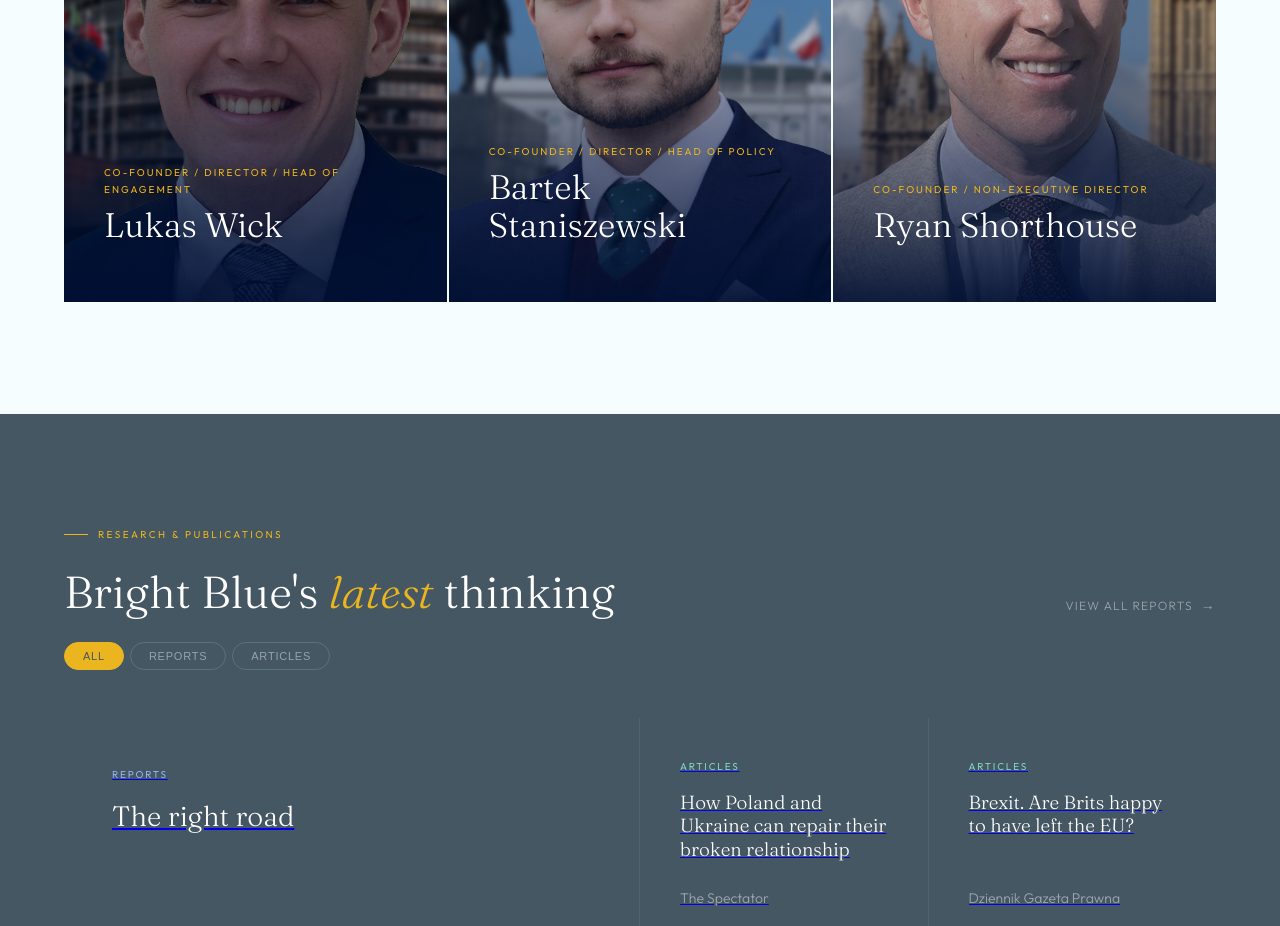
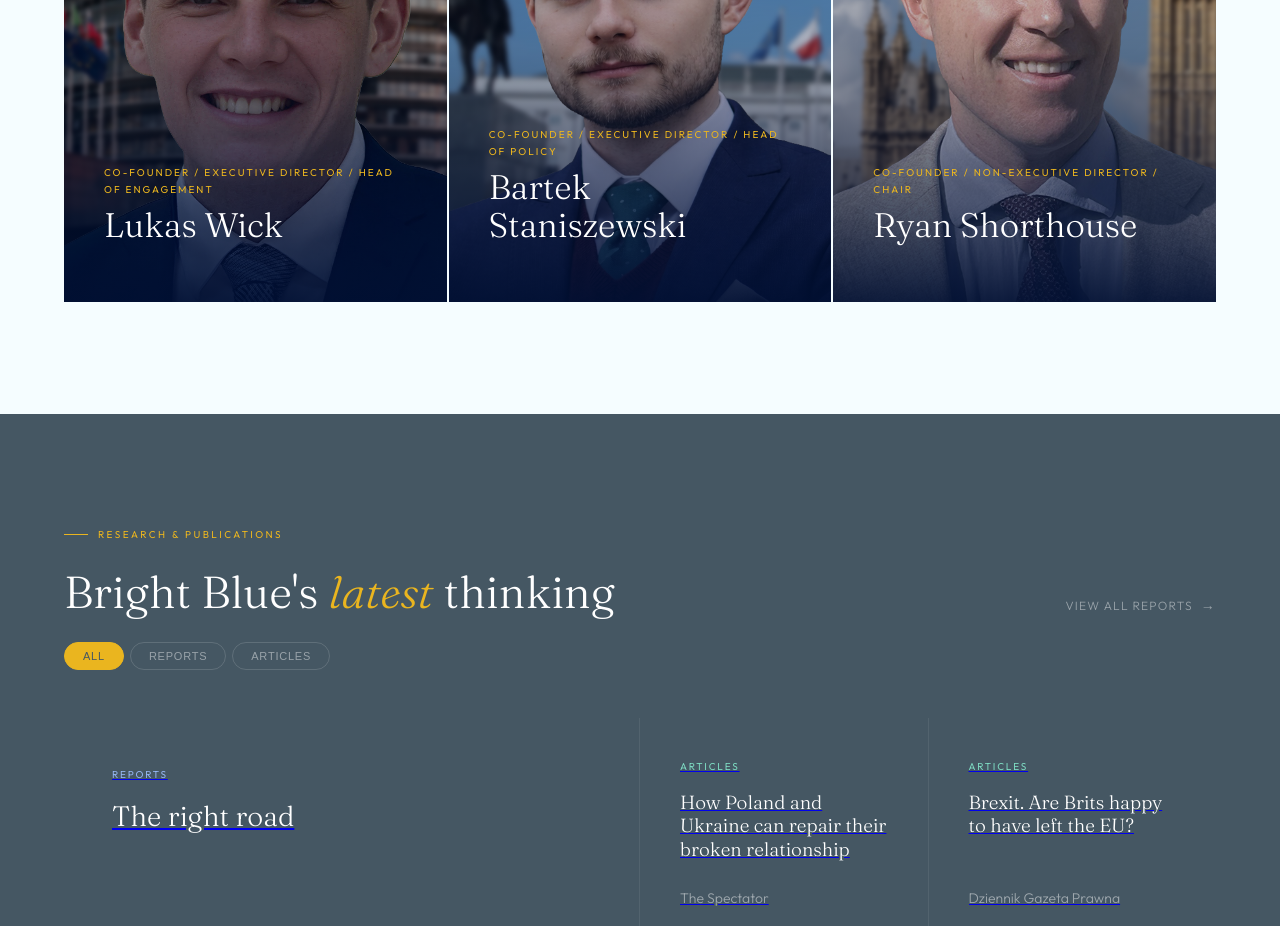
Before and after one commit to George-Berkeley/eubrightblue, a plain HTML site: page index.html in a window 1280 px wide. Shown: the part 2700-3626 px from the top of the page. Drawn offline with Linux system fonts and the light colour scheme.

Commit message:
Update index.html

```diff
--- a/index.html
+++ b/index.html
@@ -520,7 +520,7 @@ footer{
           loading="lazy">
         <div class="staff-overlay"></div>
         <div class="staff-body">
-          <div class="staff-role">Co-Founder / Director / Head of Engagement</div>
+          <div class="staff-role">Co-founder / Executive director / Head of Engagement</div>
           <div class="staff-name">Lukas Wick</div>
           <div class="staff-bio">Lukas is a frequent adviser on EU and NATO security and defence policy, having worked at the Konrad-Adenauer-Stiftung in London and in Brussels. Before that, he had  served as Head of Unit at the Representation of the State of Hesse to the EU.</div>
           <div class="staff-socials">
@@ -542,7 +542,7 @@ footer{
           loading="lazy">
         <div class="staff-overlay"></div>
         <div class="staff-body">
-          <div class="staff-role">Co-founder / Director / Head of Policy</div>
+          <div class="staff-role">Co-founder / Executive director / Head of Policy</div>
           <div class="staff-name">Bartek Staniszewski</div>
           <div class="staff-bio">Bartek is the author of several think-tank reports and a frequent writer for the Spectator, Critic and Gazeta Prawna. He is also the Editor-in-Chief of Centre Write, an IPR Policy Fellow of the University of Bath and a Fellow of the Centre for Family and Education.</div>
           <div class="staff-socials">
@@ -567,7 +567,7 @@ footer{
           loading="lazy">
         <div class="staff-overlay"></div>
         <div class="staff-body">
-          <div class="staff-role">Co-founder / Non-executive director</div>
+          <div class="staff-role">Co-founder / Non-executive director / Chair</div>
           <div class="staff-name">Ryan Shorthouse</div>
           <div class="staff-bio">Ryan is the Founder and Executive Chair of Bright Blue in the UK, which he established in 2013. He is also the Deputy Chair of TASO, a Commissioner of the Commonwealth Scholarship Commission and a Director of the UK Office of the Small Business Commissioner.</div>
           <div class="staff-socials">
```
